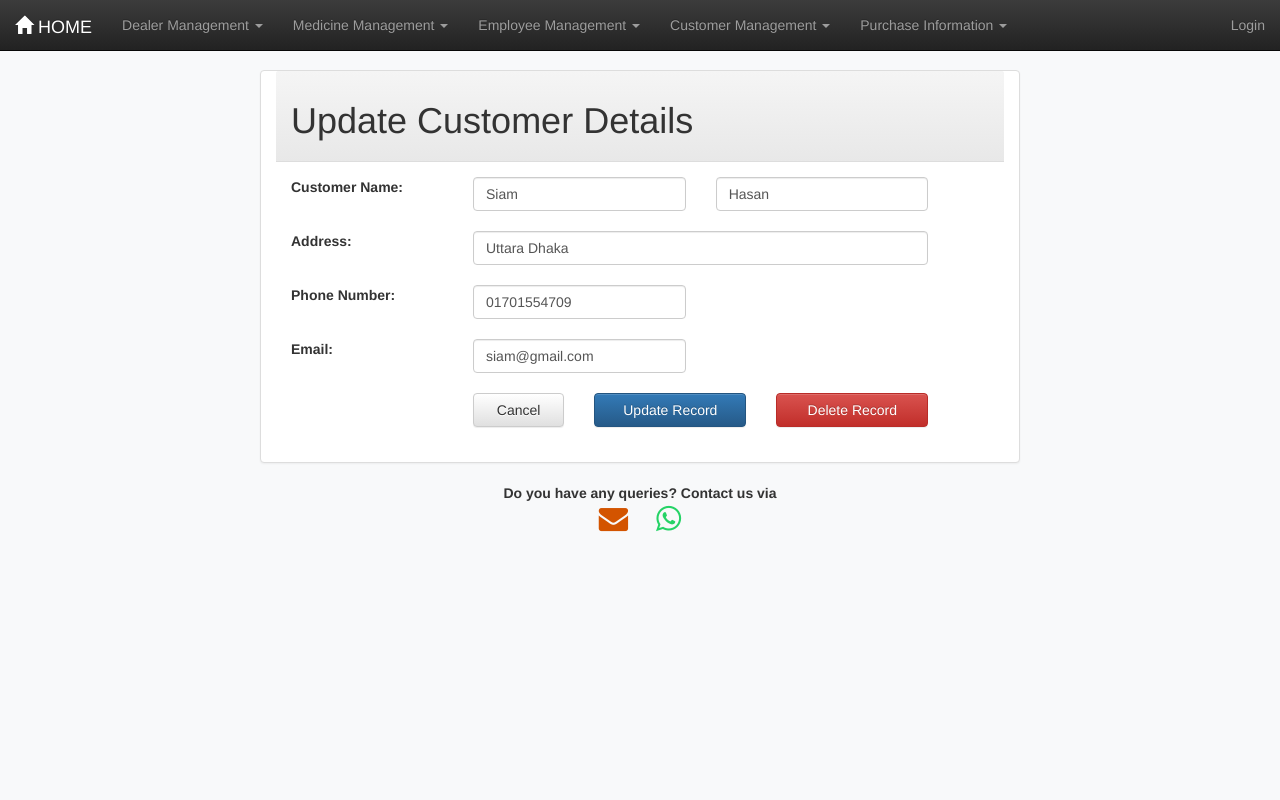
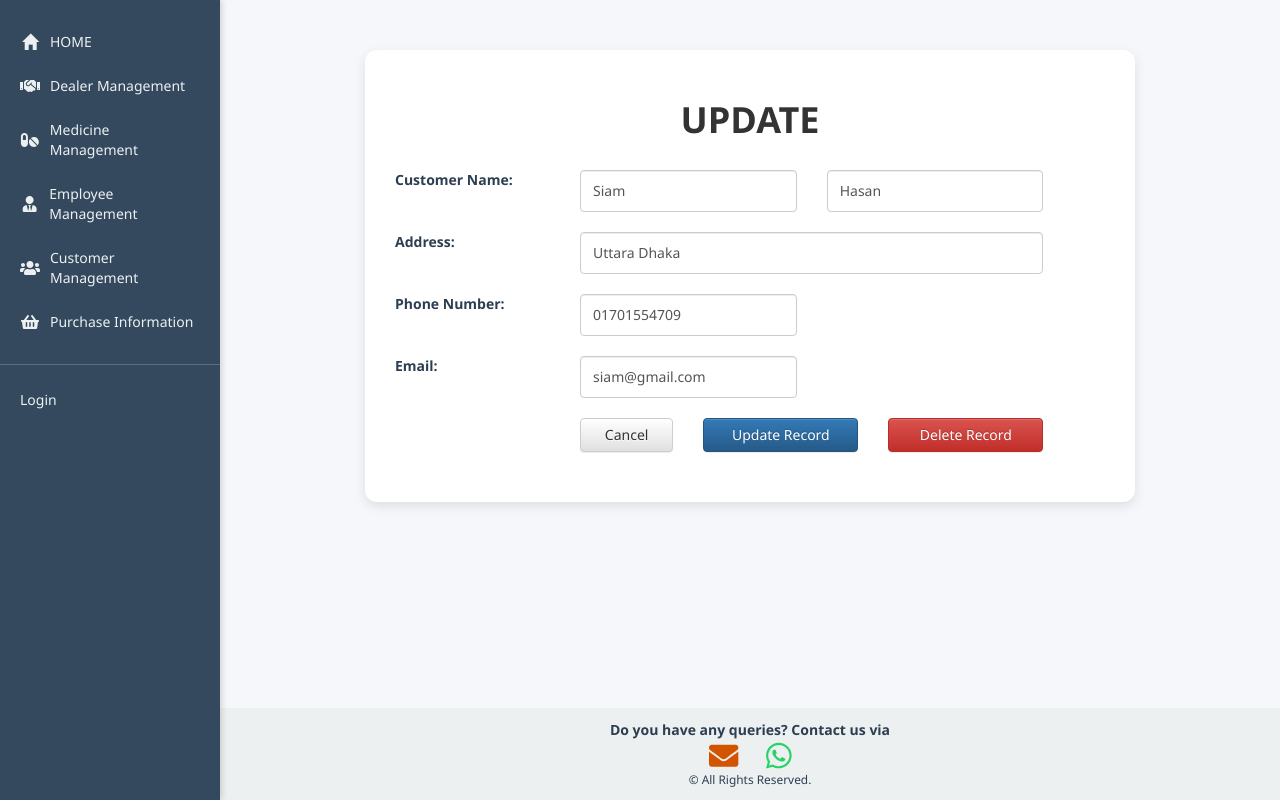
Before and after one commit to InfinityAbir/Maa-Medicine-Store, a Django app: page /pharma/custformview/1/ in a window 1280 px wide. Run offline with Django 3.2, Linux system fonts and the light colour scheme; data comes from the database, SQL or seed files in the repository; some libraries are stand-ins or nearby versions.

Commit message:
Update cust.html

```diff
--- a/pharma/templates/pharma/cust.html
+++ b/pharma/templates/pharma/cust.html
@@ -4,233 +4,302 @@
 <html lang="en">
   <head>
     <meta charset="utf-8" />
+    <title>Add Customer Details - Maa Medicine Store</title>
     <meta name="viewport" content="width=device-width, initial-scale=1" />
 
-    <!-- Bootstrap 3 -->
+    <!-- Bootstrap CSS -->
     <link rel="stylesheet" href="{% static 'pharma/css/bootstrap.min.css' %}" />
     <link
       rel="stylesheet"
       href="{% static 'pharma/css/bootstrap-theme.min.css' %}"
     />
     <link
-  rel="stylesheet"
-  href="https://cdnjs.cloudflare.com/ajax/libs/font-awesome/4.7.0/css/font-awesome.min.css"
+      rel="shortcut icon"
+      href="{% static 'pharma/css/images/favicon2.ico' %}"
     />
 
-    <!-- Custom inline style -->
+    <!-- Font Awesome -->
+    <script
+      defer
+      src="https://use.fontawesome.com/releases/v5.2.0/js/all.js"
+      crossorigin="anonymous"
+    ></script>
+
+    <!-- jQuery & Bootstrap JS -->
+    <script src="{% static 'pharma/js/jquery.js' %}"></script>
+    <script src="{% static 'pharma/js/bootstrap.min.js' %}"></script>
+
     <style>
       body {
-        padding-top: 70px; /* Avoid navbar overlap */
-        background-color: #f8f9fa;
+        font-family: "Segoe UI", Tahoma, Geneva, Verdana, sans-serif;
+        background: #f5f7fa;
+        margin: 0;
+        padding-left: 220px;
+        color: #2c3e50;
+        transition: padding-left 0.3s ease;
+        min-height: 100vh;
+        display: flex;
+        flex-direction: column;
       }
-      .navbar-inverse {
-        border-radius: 0;
+      body.nav-hidden {
+        padding-left: 0;
       }
-      .jumbotron.jumcust {
+
+      /* Vertical Navbar */
+      .navbar-vertical {
+        position: fixed;
+        top: 0;
+        left: 0;
+        width: 220px;
+        height: 100%;
+        background-color: #34495e;
+        overflow-y: auto;
+        padding-top: 20px;
+        box-shadow: 2px 0 6px rgba(0, 0, 0, 0.15);
+        transition: transform 0.3s ease;
+        z-index: 1050;
+      }
+      .navbar-vertical a.nav-link {
+        display: flex;
+        align-items: center;
+        color: #ecf0f1;
+        padding: 12px 20px;
+        font-weight: 500;
+        border-radius: 6px;
+        transition: all 0.3s ease;
+        cursor: pointer;
+      }
+      .navbar-vertical a.nav-link:hover {
+        background-color: #1abc9c;
+        color: #fff;
+      }
+      .navbar-vertical .nav-icon {
+        margin-right: 10px;
+        font-size: 16px;
+        width: 20px;
+        text-align: center;
+      }
+      .navbar-vertical .submenu {
+        display: none;
+        flex-direction: column;
+        padding-left: 15px;
+        margin-top: 5px;
+      }
+      .navbar-vertical .submenu a {
+        padding: 8px 20px;
+        font-size: 14px;
+        color: #bdc3c7;
+      }
+      .navbar-vertical .submenu a:hover {
+        background-color: #16a085;
+        color: #fff;
+      }
+      .navbar-vertical .nav-item.active > .submenu {
+        display: flex;
+      }
+      .navbar-vertical .dropdown-toggle::after {
+        margin-left: auto;
+        transition: transform 0.3s;
+      }
+      .navbar-vertical .nav-item.active > .dropdown-toggle::after {
+        transform: rotate(90deg);
+      }
+      .navbar-right-vertical {
+        margin-top: 20px;
+        border-top: 1px solid rgba(255, 255, 255, 0.2);
+        padding-top: 15px;
+      }
+      .navbar-right-vertical a {
+        display: block;
+        color: #ecf0f1;
+        padding: 10px 20px;
+        transition: all 0.3s;
+      }
+      .navbar-right-vertical a:hover {
+        background-color: #1abc9c;
+        color: #fff;
+      }
+      body.nav-hidden .navbar-vertical {
+        transform: translateX(-220px);
+      }
+
+      /* Form Panel */
+      .container-form {
+        margin-top: 30px;
+        max-width: 800px;
+        flex: 1 0 auto;
+      }
+      .jumcust {
         background: #ffffff;
         border-radius: 12px;
         padding: 30px;
+        margin: 20px auto;
         box-shadow: 0 4px 12px rgba(0, 0, 0, 0.1);
       }
-      .jumbotron h2 {
-        margin-bottom: 20px;
+      .jumcust h1 {
+        margin-bottom: 30px;
         font-weight: bold;
         color: #333;
-      }
-      table {
-        background: #fff;
-        border-radius: 8px;
-        overflow: hidden;
-      }
-      table th {
-        background: #343a40;
-        color: #fff;
         text-align: center;
       }
-      table td {
-        text-align: center;
-        vertical-align: middle;
-      }
-      .table-hover tbody tr:hover {
-        background-color: #f1f1f1;
-      }
-      .idlink a {
-        color: #007bff;
-        font-weight: bold;
-        text-decoration: none;
-      }
-      .idlink a:hover {
-        text-decoration: underline;
-      }
-      .alert {
-        border-radius: 8px;
-      }
-
-      /* Form spacing */
       .form-row {
         margin-bottom: 20px;
       }
+      .form-row input {
+        height: 42px;
+      }
 
       /* Footer */
-      #contact a {
+      footer {
+        background-color: #ecf0f1;
+        padding: 12px 0;
+        text-align: center;
+        width: 100%;
+        flex-shrink: 0;
+      }
+      footer a {
         color: #1abc9c;
         font-size: 22px;
         margin: 0 12px;
         display: inline-block;
         transition: transform 0.3s, color 0.3s, text-shadow 0.3s;
       }
-      #contact a:hover {
+      footer a:hover {
         color: #16a085;
         transform: scale(1.4) rotate(10deg);
         text-shadow: 1px 1px 5px rgba(0, 0, 0, 0.3);
         text-decoration: none;
       }
+
+      @media (max-width: 768px) {
+        body {
+          padding-left: 0;
+        }
+        .navbar-vertical {
+          width: 100%;
+          height: auto;
+          position: relative;
+          transform: translateX(-100%);
+          box-shadow: none;
+        }
+      }
     </style>
 
-    <!-- jQuery & Bootstrap 3 JS -->
-    <script src="{% static 'pharma/js/jquery.js' %}"></script>
-    <script src="{% static 'pharma/js/bootstrap.min.js' %}"></script>
+    <script>
+      $(document).ready(function () {
+        $(".dropdown-toggle").click(function (e) {
+          e.preventDefault();
+          $(this).parent().toggleClass("active");
+          $(this).siblings(".submenu").slideToggle(200);
+        });
 
-    <title>Add Customer Details</title>
+        let lastScroll = 0;
+        $(window).scroll(function () {
+          let currentScroll = $(this).scrollTop();
+          if (currentScroll > lastScroll && currentScroll > 50) {
+            $("body").addClass("nav-hidden");
+          } else {
+            $("body").removeClass("nav-hidden");
+          }
+          lastScroll = currentScroll;
+        });
+      });
+    </script>
   </head>
+
   <body>
-    {% if messages %} {% for message in messages %}
-    <div
-      class="alert alert-success alert-dismissible fade in container"
-      role="alert"
-      style="margin-top: 15px"
+    <!-- Navbar -->
+    <nav class="navbar-vertical">
+      <ul class="nav flex-column">
+        <li class="nav-item">
+          <a href="/pharma/" class="nav-link"
+            ><span class="nav-icon glyphicon glyphicon-home"></span> HOME</a
           >
-      <button
-        type="button"
-        class="close"
-        data-dismiss="alert"
-        aria-label="Close"
+        </li>
+        <li class="nav-item">
+          <a class="nav-link dropdown-toggle"
+            ><span class="nav-icon fas fa-handshake"></span> Dealer
+            Management</a
           >
-        <span aria-hidden="true">&times;</span>
-      </button>
+          <div class="submenu">
+            {% if user.is_authenticated and user.role == "admin" %}
+            <a href="/pharma/dealerform/">Add Dealer Details</a>
+            {% endif %}
+            <a href="/pharma/dealertable/">View Dealer Details</a>
+          </div>
+        </li>
+        <li class="nav-item">
+          <a class="nav-link dropdown-toggle"
+            ><span class="nav-icon fas fa-pills"></span> Medicine Management</a
+          >
+          <div class="submenu">
+            <a href="/pharma/medform/">Add Medicine Details</a>
+            <a href="/pharma/medtable/">View Medicine Details</a>
+          </div>
+        </li>
+        <li class="nav-item">
+          <a class="nav-link dropdown-toggle"
+            ><span class="nav-icon fas fa-user-tie"></span> Employee
+            Management</a
+          >
+          <div class="submenu">
+            {% if user.is_authenticated and user.role == "admin" %}
+            <a href="/pharma/empform/">Add Employee Details</a>
+            {% endif %}
+            <a href="/pharma/emptable/">View Employee Details</a>
+          </div>
+        </li>
+        <li class="nav-item">
+          <a class="nav-link dropdown-toggle"
+            ><span class="nav-icon fas fa-users"></span> Customer Management</a
+          >
+          <div class="submenu">
+            <a href="/pharma/custform/">Add Customer Details</a>
+            <a href="/pharma/custtable/">View Customer Details</a>
+          </div>
+        </li>
+        <li class="nav-item">
+          <a class="nav-link dropdown-toggle"
+            ><span class="nav-icon fas fa-shopping-basket"></span> Purchase
+            Information</a
+          >
+          <div class="submenu">
+            <a href="/pharma/purchaseform/">New Purchase</a></br>
+            <a href="/pharma/purchasetable/">View All Purchases</a>
+          </div>
+        </li>
+
+        <div class="navbar-right-vertical">
+          {% if user.is_authenticated %}
+          <a>Welcome, {{ user.username }}!</a>
+          <a href="{% url 'logout' %}">Logout</a>
+          {% else %}
+          <a href="{% url 'login' %}">Login</a>
+          {% endif %}
+        </div>
+      </ul>
+    </nav>
+
+    <!-- Form container -->
+    <div class="container container-form">
+      {% if messages %}{% for message in messages %}
+      <div class="alert alert-success alert-dismissible fade in">
         {{ message }}
       </div>
-    {% endfor %} {% endif %}
+      {% endfor %}{% endif %}
 
-    <!-- Navbar -->
-    <nav class="navbar navbar-inverse navbar-fixed-top">
-      <div class="container-fluid">
-        <div class="navbar-header">
-          <a href="/pharma/" class="navbar-brand">
-            <span class="glyphicon glyphicon-home"></span> HOME
-          </a>
-          <button
-            type="button"
-            class="navbar-toggle"
-            data-toggle="collapse"
-            data-target="#thisnav"
-          >
-            <span class="icon-bar"></span>
-            <span class="icon-bar"></span>
-            <span class="icon-bar"></span>
-          </button>
-        </div>
-
-        <div class="collapse navbar-collapse" id="thisnav">
-          <ul class="nav navbar-nav">
-            <!-- Dealer Management -->
-            <li class="dropdown">
-              <a href="#" class="dropdown-toggle" data-toggle="dropdown"
-                >Dealer Management <b class="caret"></b
-              ></a>
-              <ul class="dropdown-menu">
-                {% if user.is_authenticated and user.role == "admin" %}
-                <li><a href="/pharma/dealerform/">Add Dealer Details</a></li>
-                {% endif %}
-                <li><a href="/pharma/dealertable/">View Dealer Details</a></li>
-              </ul>
-            </li>
-
-            <!-- Medicine Management -->
-            <li class="dropdown">
-              <a href="#" class="dropdown-toggle" data-toggle="dropdown"
-                >Medicine Management <b class="caret"></b
-              ></a>
-              <ul class="dropdown-menu">
-                <li><a href="/pharma/medform/">Add Medicine Details</a></li>
-                <li><a href="/pharma/medtable/">View Medicine Details</a></li>
-              </ul>
-            </li>
-
-            <!-- Employee Management -->
-            <li class="dropdown">
-              <a href="#" class="dropdown-toggle" data-toggle="dropdown"
-                >Employee Management <b class="caret"></b
-              ></a>
-              <ul class="dropdown-menu">
-                {% if user.is_authenticated and user.role == "admin" %}
-                <li><a href="/pharma/empform/">Add Employee Details</a></li>
-                {% endif %}
-                <li><a href="/pharma/emptable/">View Employee Details</a></li>
-              </ul>
-            </li>
-
-            <!-- Customer Management -->
-            <li class="dropdown">
-              <a href="#" class="dropdown-toggle" data-toggle="dropdown"
-                >Customer Management <b class="caret"></b
-              ></a>
-              <ul class="dropdown-menu">
-                <li><a href="/pharma/custform/">Add Customer Details</a></li>
-                <li><a href="/pharma/custtable/">View Customer Details</a></li>
-              </ul>
-            </li>
-
-            <!-- Purchase Information -->
-            <li class="dropdown">
-              <a href="#" class="dropdown-toggle" data-toggle="dropdown"
-                >Purchase Information <b class="caret"></b
-              ></a>
-              <ul class="dropdown-menu">
-                <li><a href="/pharma/purchaseform/">New Purchase</a></li>
-                <li><a href="/pharma/purchasetable/">View All Purchases</a></li>
-              </ul>
-            </li>
-          </ul>
-
-          <!-- Right side -->
-          <ul class="nav navbar-nav navbar-right">
-            {% if user.is_authenticated %}
-            <li><a>Welcome, {{ user.username }}!</a></li>
-            <li><a href="{% url 'logout' %}">Logout</a></li>
-            {% else %}
-            <li><a href="{% url 'login' %}">Login</a></li>
-            {% endif %}
-          </ul>
-        </div>
-      </div>
-    </nav>
-
-    <div class="container">
-      <div class="col-md-2"></div>
-      <div class="panel panel-default col-md-8 jumcust2">
-        <div class="panel-heading">
-          <h1>
-            {% if add %} Add Customer Details {% else %} Update Customer Details
-            {% endif %}
-          </h1>
-        </div>
-        <div class="panel-body">
+      <div class="jumcust">
+        <h1>{% if add %}ADD Customer Details{% else %}UPDATE{% endif %}</h1>
         {% if cust %}
         <form action="/pharma/custformupdate/{{ cust.id }}/" method="post">
           {% csrf_token %}
-
           <div class="row form-row">
-              <div class="col-md-3">
-                <label for="firstName">Customer Name:</label>
-              </div>
+            <div class="col-md-3"><label>Customer Name:</label></div>
             <div class="col-md-4">
               <input
                 type="text"
                 name="fname"
                 class="form-control"
-                  id="firstName"
-                  placeholder="First Name"
                 value="{{ cust.fname }}"
                 required
               />
@@ -240,63 +309,45 @@
                 type="text"
                 name="lname"
                 class="form-control"
-                  id="lastName"
-                  placeholder="Last Name"
                 value="{{ cust.lname }}"
                 required
               />
             </div>
           </div>
-
           <div class="row form-row">
-              <div class="col-md-3">
-                <label for="address">Address:</label>
-              </div>
+            <div class="col-md-3"><label>Address:</label></div>
             <div class="col-md-8">
               <input
                 type="text"
+                name="address"
                 class="form-control"
-                  id="address"
-                  placeholder="Address"
-                  name="address"
                 value="{{ cust.address }}"
               />
             </div>
           </div>
-
           <div class="row form-row">
-              <div class="col-md-3">
-                <label for="phn_no">Phone Number:</label>
-              </div>
+            <div class="col-md-3"><label>Phone Number:</label></div>
             <div class="col-md-4">
               <input
                 type="text"
                 name="pno"
                 class="form-control"
-                  id="phn_no"
-                  placeholder="Contact Number"
                 value="{{ cust.phn_no }}"
                 required
               />
             </div>
           </div>
-
           <div class="row form-row">
-              <div class="col-md-3">
-                <label for="email">Email:</label>
-              </div>
+            <div class="col-md-3"><label>Email:</label></div>
             <div class="col-md-4">
               <input
                 type="text"
                 name="email"
                 class="form-control"
-                  id="email"
-                  placeholder="Email"
                 value="{{ cust.email }}"
               />
             </div>
           </div>
-
           <div class="row form-row">
             <div class="col-md-3"></div>
             <div class="col-md-2">
@@ -304,7 +355,7 @@
             </div>
             <div class="col-md-3">
               <button type="submit" class="btn btn-primary btn-block">
-                  {% if add %} Add Record {% else %} Update Record {% endif %}
+                Update Record
               </button>
             </div>
             <div class="col-md-3">
@@ -319,17 +370,13 @@
         {% else %}
         <form action="/pharma/custforminsert/" method="post">
           {% csrf_token %}
-
           <div class="row form-row">
-              <div class="col-md-3">
-                <label for="firstName">Customer Name:</label>
-              </div>
+            <div class="col-md-3"><label>Customer Name:</label></div>
             <div class="col-md-4">
               <input
                 type="text"
                 name="fname"
                 class="form-control"
-                  id="firstName"
                 placeholder="First Name"
                 required
               />
@@ -339,59 +386,45 @@
                 type="text"
                 name="lname"
                 class="form-control"
-                  id="lastName"
                 placeholder="Last Name"
                 required
               />
             </div>
           </div>
-
           <div class="row form-row">
-              <div class="col-md-3">
-                <label for="address">Address:</label>
-              </div>
+            <div class="col-md-3"><label>Address:</label></div>
             <div class="col-md-8">
               <input
                 type="text"
+                name="address"
                 class="form-control"
-                  id="address"
                 placeholder="Address"
-                  name="address"
               />
             </div>
           </div>
-
           <div class="row form-row">
-              <div class="col-md-3">
-                <label for="phn_no">Phone Number:</label>
-              </div>
+            <div class="col-md-3"><label>Phone Number:</label></div>
             <div class="col-md-4">
               <input
                 type="text"
                 name="pno"
                 class="form-control"
-                  id="phn_no"
                 placeholder="Contact Number"
                 required
               />
             </div>
           </div>
-
           <div class="row form-row">
-              <div class="col-md-3">
-                <label for="email">Email:</label>
-              </div>
+            <div class="col-md-3"><label>Email:</label></div>
             <div class="col-md-4">
               <input
                 type="text"
                 name="email"
                 class="form-control"
-                  id="email"
                 placeholder="Email"
               />
             </div>
           </div>
-
           <div class="row form-row">
             <div class="col-md-3"></div>
             <div class="col-md-2">
@@ -399,7 +432,7 @@
             </div>
             <div class="col-md-3">
               <button type="submit" class="btn btn-primary btn-block">
-                  {% if add %} Add Record {% else %} Update Record {% endif %}
+                Add Record
               </button>
             </div>
           </div>
@@ -407,21 +440,19 @@
         {% endif %}
       </div>
     </div>
-    </div>
 
-    <!-- Updated Footer -->
-    <footer id="contact" class="bg-light py-3 text-center fixed-bottom">
-      <div class="container">
+    <!-- Footer -->
+    <footer>
       <span class="footer-text">
-          <strong>Do you have any queries? Contact us via </strong></br>
-          <a href="mailto:abirha3896@gmail.com" class="mx-2" title="Email">
-            <i class="fa fa-envelope fa-lg" style="color: #d35400"></i>
-          </a>
-          <a href="https://wa.me/8801701554707" target="_blank" class="mx-2" title="WhatsApp">
-           <i class="fa fa-whatsapp fa-lg" style="color: #25d366"></i>
-          </a>
+        <strong>Do you have any queries? Contact us via </strong><br />
+        <a href="mailto:abirha3896@gmail.com" title="Email"
+          ><i class="fas fa-envelope fa-lg" style="color: #d35400"></i
+        ></a>
+        <a href="https://wa.me/8801701554707" target="_blank" title="WhatsApp"
+          ><i class="fab fa-whatsapp fa-lg" style="color: #25d366"></i
+        ></a>
       </span>
-      </div>
+      <div class="small">&copy; All Rights Reserved.</div>
     </footer>
   </body>
 </html>
```
Lines whose indentation alone changed are shown as unchanged.
